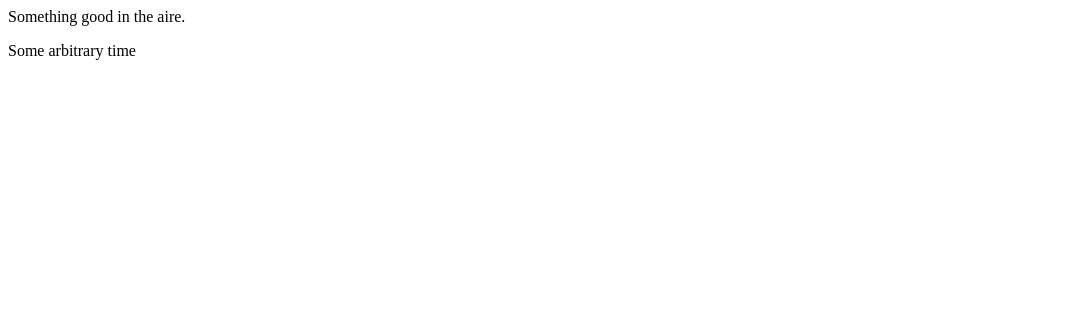
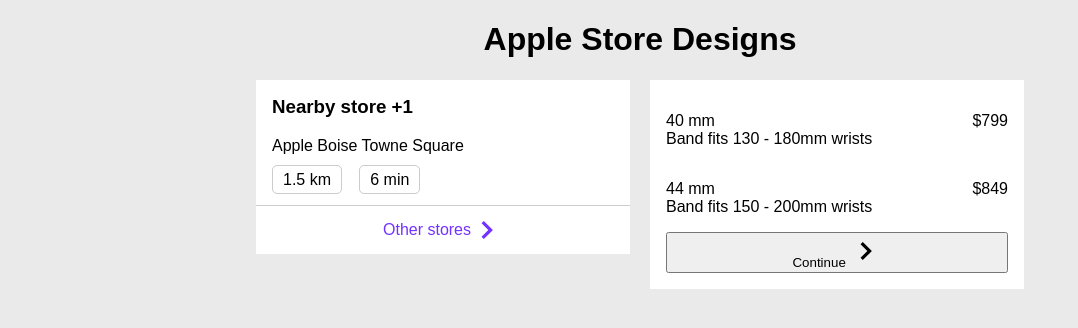
Before and after one commit to nursh/Apple-Store-Designs, a plain HTML site: page index.html in a window 1280 px wide. Shown: the whole page, without its empty margins (0-1078 px from the left). Drawn offline with Linux system fonts and the light colour scheme; a web font is replaced by a local one.

Commit message:
Add special hours section

```diff
--- a/index.html
+++ b/index.html
@@ -4,13 +4,50 @@
   <meta charset="UTF-8">
   <meta name="viewport" content="width=device-width, initial-scale=1.0">
   <title>Apple Store Designs</title>
+  <link rel="stylesheet" href="styles.css">
+  <link rel="preconnect" href="https://fonts.gstatic.com">
+<link href="https://fonts.googleapis.com/css2?family=Signika+Negative:wght@300;400&display=swap" rel="stylesheet">
 </head>
 <body>
+  <h1>Apple Store Designs</h1>
   <div class="container">
-    Something good in the aire.
+    <div class="special-hours">
+      <div class="special__details">
+        <h3 class="special__title">Nearby store <span class="special__title--point">+1</span></h3>
+        <p>Apple Boise Towne Square</p>
+        <p>
+          <span class="special__label">1.5 km</span> <span class="special__label">6 min</span>
+        </p>
+      </div>
+      <a href="#" class="special__link">
+        Other stores
+        <svg class="icon icon--cheveron">
+          <use xlink:href="sprite.svg#icon-cheveron-right"></use>
+        </svg>
+      </a>
+    </div>
 
-    <div class="special-hours">
-      <p>Some arbitrary time</p>
+    <div class="items">
+      <div class="item">
+        <p class="item__details">
+          <span class="item__length">40 mm</span>
+          <span class="item__description">Band fits 130 - 180mm wrists</span>
+        </p>
+        <p class="item__price">&#36;799</p>
+      </div>
+      <div class="item">
+        <p class="item__details">
+          <span class="item__length">44 mm</span>
+          <span class="item__description">Band fits 150 - 200mm wrists</span>
+        </p>
+        <p class="item__price">&#36;849</p>
+      </div>
+      <button>
+        Continue
+        <svg class="icon icon--cheveron">
+          <use xlink:href="sprite.svg#icon-cheveron-right"></use>
+        </svg>
+      </button>
     </div>
   </div>
 </body>
--- a/styles.css
+++ b/styles.css
@@ -0,0 +1,121 @@
+:root {
+  --purple: #7332FF;
+}
+
+
+*,
+*::before,
+*::after {
+  box-sizing: border-box;
+}
+
+body {
+  margin: 0 auto;
+  width: 60%;
+  padding: 0;
+  background-color: #EAEAEA;
+  height: 100vh;
+  font-family: 'Signika Negative', sans-serif;
+}
+
+a:link,
+a:visited {
+  text-decoration: none;
+  cursor: pointer;
+}
+
+/* TYPOGRAPHY */
+
+h1 {
+  text-align: center;
+}
+
+
+/* LAYOUT */
+
+
+/* ICON */
+
+.icon {
+  width: 2rem;
+  height: 2rem;
+}
+
+/* CONTAINER */
+
+.container {
+  display: grid;
+  grid-template-columns: repeat(2, 1fr);
+  align-items: start;
+  grid-gap: 20px;
+}
+
+/* SPECIAL SECTION */
+
+.special-hours {
+  background-color: #FFF;
+}
+
+.special__title {
+  margin-top: 0;
+}
+
+.special__details {
+  padding: 1rem;
+}
+
+.special__details p:last-child {
+  margin-bottom: 0;
+}
+
+.special__label {
+  border: 1px solid rgba(0, 0, 0, 0.2);
+  padding: 5px 10px;
+  border-radius: 5px;
+}
+
+.special__label + .special__label {
+  margin-left: .8em;
+}
+
+.special__link {
+  display: flex;
+  place-items: center;
+  justify-content: center;
+  border-top: 1px solid rgba(0, 0, 0, .2);
+  color: var(--purple);
+  padding: .5em 0;
+}
+
+.special__link:hover {
+  background-color: var(--purple);
+  color: #FFF;
+}
+
+.special__link .icon--cheveron {
+  fill: var(--purple);
+}
+
+.special__link:hover .icon--cheveron {
+  fill: #FFF;
+}
+
+/* ITEMS */
+
+.items {
+  display: grid;
+  background-color: #FFF;
+  padding: 1rem;
+}
+
+.item {
+  display: grid;
+
+  /* Put things on extreme left and right */
+  grid-template-columns: 1fr;
+  grid-auto-flow: column;
+}
+
+.item__details {
+  display: grid;
+}
```
Also changed, not shown: sprite.svg (added).
